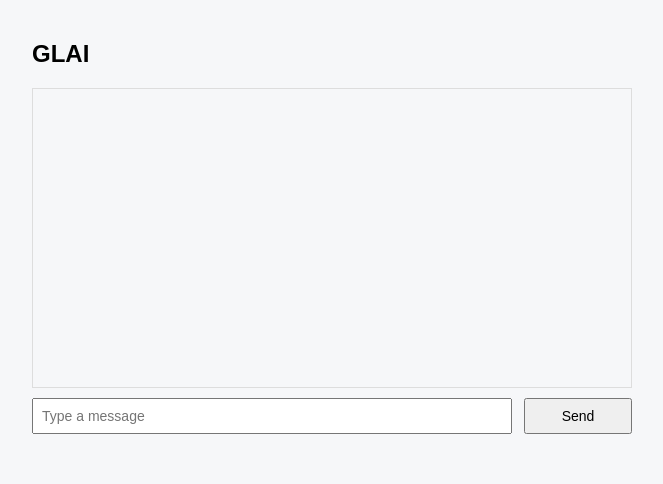
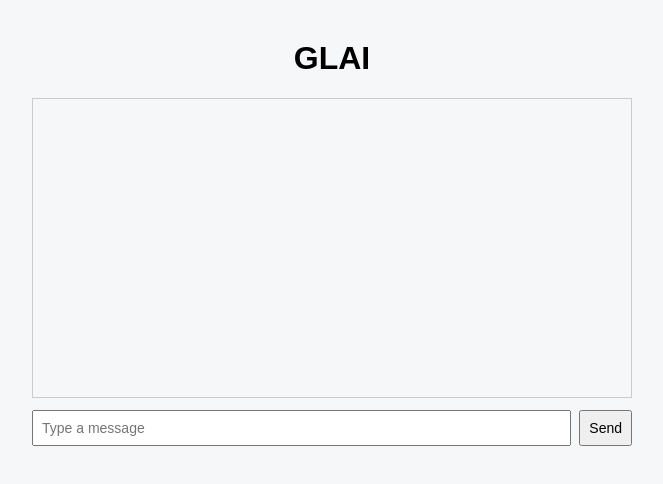
Before and after one commit to 2026GLAI/glai-web, a React (Vite) app: page / in a window 1280 px wide. Shown: the top 484 px of the page, without its empty margins (308-971 px from the left). Built offline with nearby package versions, Linux system fonts and the light colour scheme.

Commit message:
feat: connect frontend to glai-core backend

```diff
--- a/src/App.jsx
+++ b/src/App.jsx
@@ -1,63 +1,84 @@
-import React, { useState } from "react";
+import { useState } from "react";
+
+const API_URL = "https://glai-core-production.up.railway.app/chat";
 
 export default function App() {
   const [input, setInput] = useState("");
   const [messages, setMessages] = useState([]);
+  const [loading, setLoading] = useState(false);
 
-  const sendMessage = async () => {
+  async function sendMessage() {
     if (!input.trim()) return;
 
-    const userMessage = { role: "user", text: input };
+    const userMessage = { role: "user", content: input };
     setMessages((prev) => [...prev, userMessage]);
     setInput("");
+    setLoading(true);
 
     try {
-      const res = await fetch("https://glai-core-production.up.railway.app/chat", {
+      const res = await fetch(API_URL, {
         method: "POST",
         headers: {
           "Content-Type": "application/json"
         },
-        body: JSON.stringify({ text: input })
+        body: JSON.stringify({
+          message: input
+        })
       });
+
+      if (!res.ok) {
+        throw new Error("Backend error");
+      }
 
       const data = await res.json();
 
-      const botMessage = {
+      const aiMessage = {
         role: "assistant",
-        text: data?.data?.reply || "No response"
+        content: data.reply || data.message || "No response"
       };
 
-      setMessages((prev) => [...prev, botMessage]);
-    } catch (e) {
+      setMessages((prev) => [...prev, aiMessage]);
+    } catch (err) {
       setMessages((prev) => [
         ...prev,
-        { role: "assistant", text: "Error connecting to API" }
+        { role: "assistant", content: "Error connecting to backend" }
       ]);
+    } finally {
+      setLoading(false);
     }
-  };
+  }
 
   return (
     <div style={{ maxWidth: 600, margin: "40px auto", fontFamily: "sans-serif" }}>
-      <h2>GLAI</h2>
+      <h1 style={{ textAlign: "center" }}>GLAI</h1>
 
-      <div style={{ border: "1px solid #ddd", padding: 10, minHeight: 300 }}>
+      <div
+        style={{
+          border: "1px solid #ccc",
+          padding: 16,
+          minHeight: 300,
+          marginBottom: 12,
+          overflowY: "auto"
+        }}
+      >
         {messages.map((m, i) => (
           <div key={i} style={{ marginBottom: 8 }}>
-            <strong>{m.role}:</strong> {m.text}
+            <strong>{m.role === "user" ? "You" : "GLAI"}:</strong>{" "}
+            {m.content}
           </div>
         ))}
+        {loading && <div><em>GLAI is thinking…</em></div>}
       </div>
 
-      <div style={{ marginTop: 10 }}>
+      <div style={{ display: "flex", gap: 8 }}>
         <input
+          style={{ flex: 1, padding: 8 }}
           value={input}
           onChange={(e) => setInput(e.target.value)}
-          style={{ width: "80%" }}
+          onKeyDown={(e) => e.key === "Enter" && sendMessage()}
           placeholder="Type a message"
         />
-        <button onClick={sendMessage} style={{ width: "18%", marginLeft: "2%" }}>
-          Send
-        </button>
+        <button onClick={sendMessage}>Send</button>
       </div>
     </div>
   );
```
